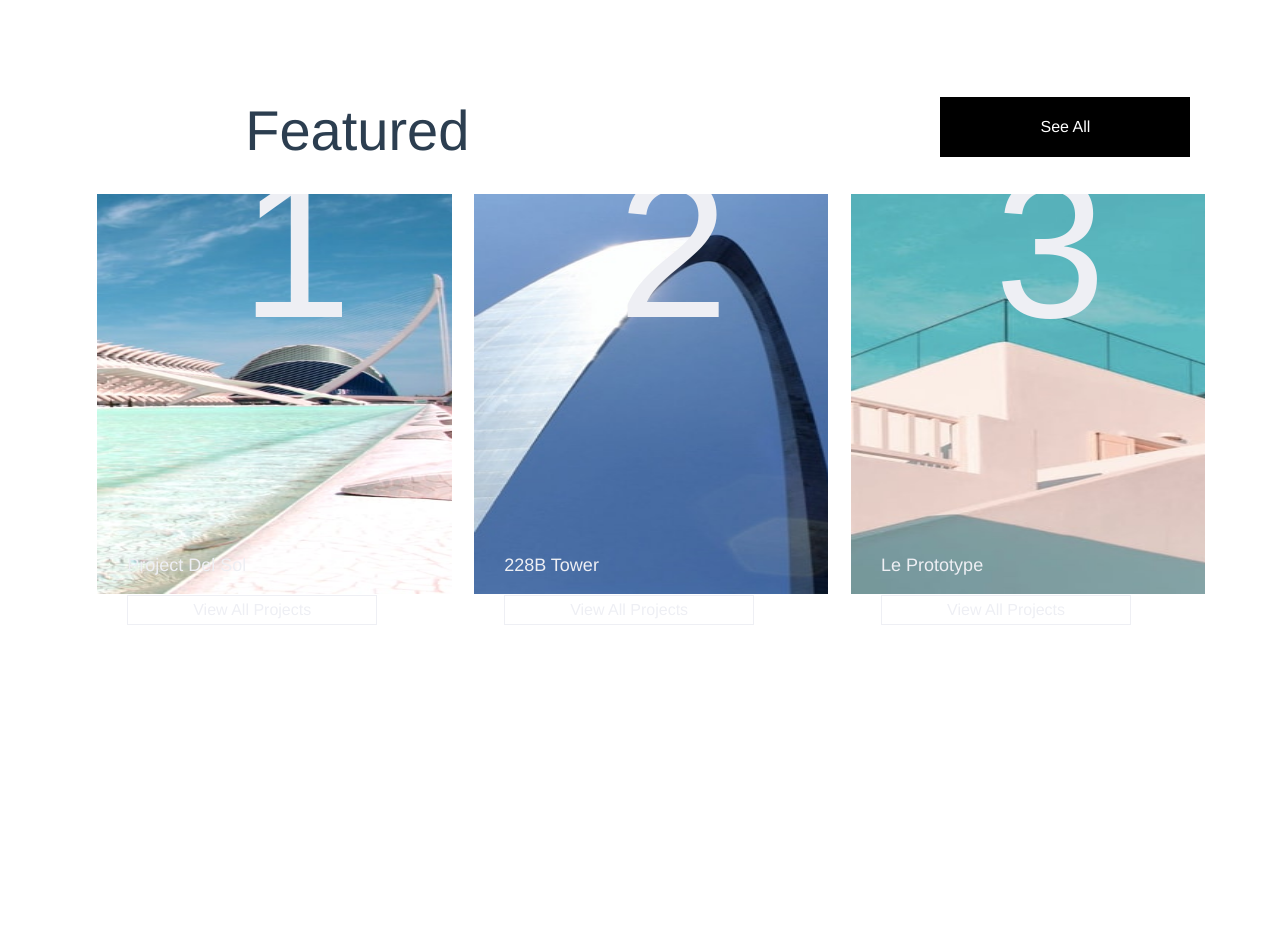
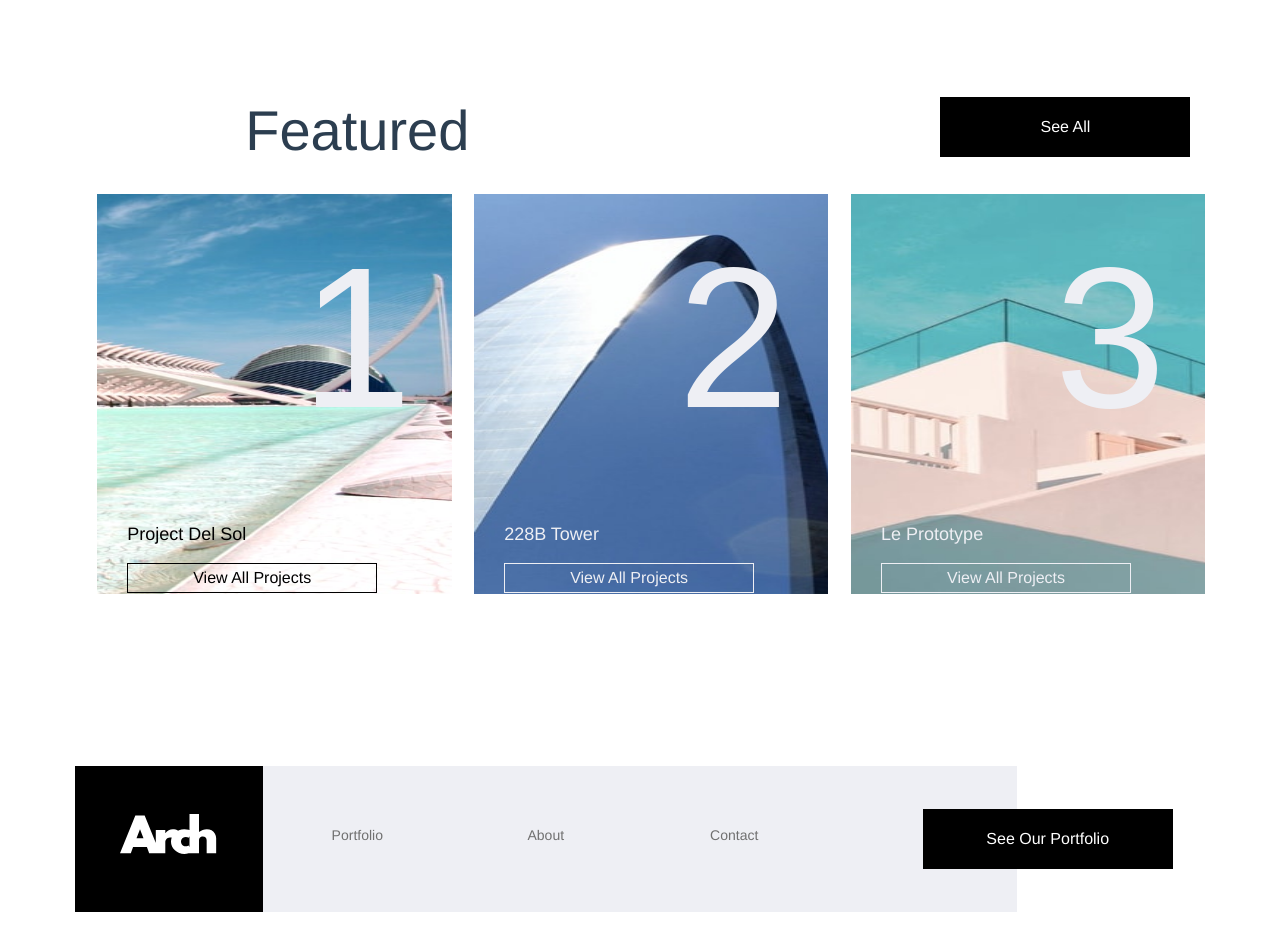
Before and after one commit to clf94-dev/arch-vue, a Vue app: page / in a window 1280 px wide. Shown: the part 2360-3285 px from the top of the page. Built offline with nearby package versions, Linux system fonts and the light colour scheme.

Commit message:
fixed layout issue desktop HomeFeatured component

```diff
--- a/src/components/HomeFeatured.vue
+++ b/src/components/HomeFeatured.vue
@@ -25,14 +25,14 @@
         />
         <h1>{{ data.index }}</h1>
         <div class="project-card-text">
-          <h3 :style="{ color: data.index === 0 ? 'black' : '#EEEFF4' }">
+          <h3 :style="{ color: data.index === 1 ? 'black' : '#EEEFF4' }">
             {{ data.title }}
           </h3>
           <button
             @click="goToPortfolio()"
             :style="{
-              color: data.index === 0 ? 'black' : '#EEEFF4',
-              borderColor: data.index === 0 ? 'black' : '#EEEFF4',
+              color: data.index === 1 ? 'black' : '#EEEFF4',
+              borderColor: data.index === 1 ? 'black' : '#EEEFF4',
             }"
           >
             View All Projects
@@ -231,7 +231,7 @@ export default {
 
 @media screen and (max-width: 1080px) {
   .featured-cont .feat-proj-row .project-card-cont h1 {
-    position: absolute;
+    position: absolute  !important;
     left: 70%;
     margin-top: -32%;
     font-size: 150px;
@@ -250,8 +250,9 @@ export default {
 @media screen and (min-width: 1080px) {
   .featured-cont .feat-proj-row .project-card-cont h1 {
     padding-left: 20%;
-    position: relative;
-    top: -65%;
+    position: absolute;
+    top: 5%;
+    left: 40%;
     font-size: 200px;
   }
 }
@@ -259,7 +260,7 @@ export default {
 @media screen and (min-width: 1080px) {
   .featured-cont .feat-proj-row .project-card-cont .project-card-text {
     position: relative;
-    top: -40%;
+    top: -15%;
     padding-left: 30px !important;
     text-align: start;
   }
```
